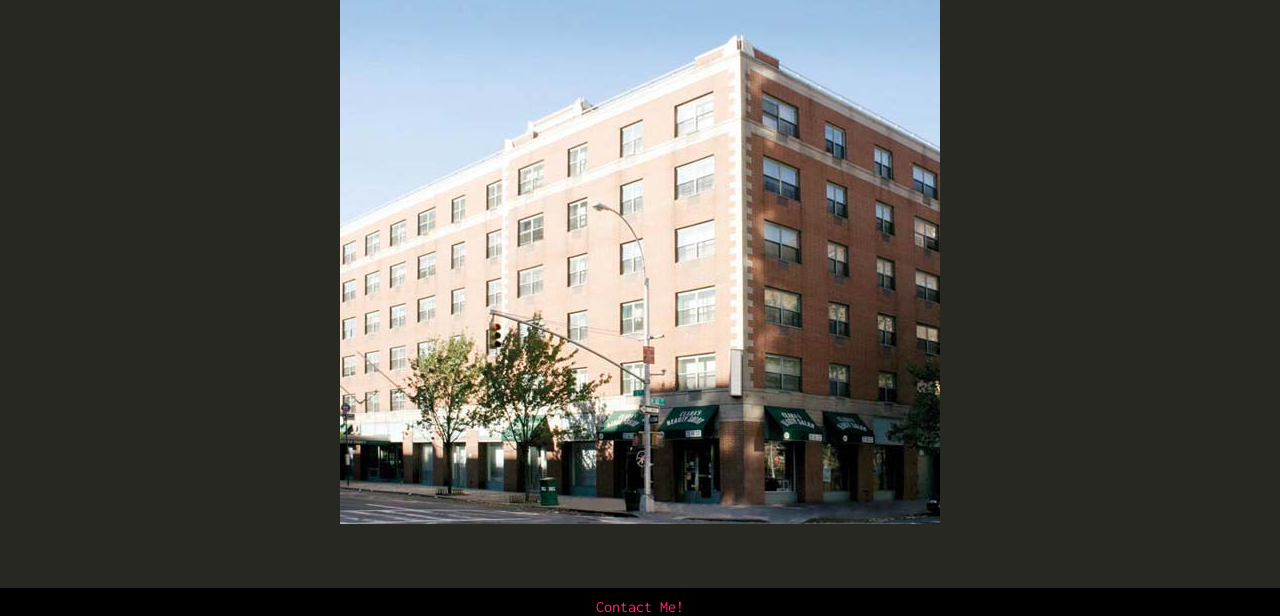
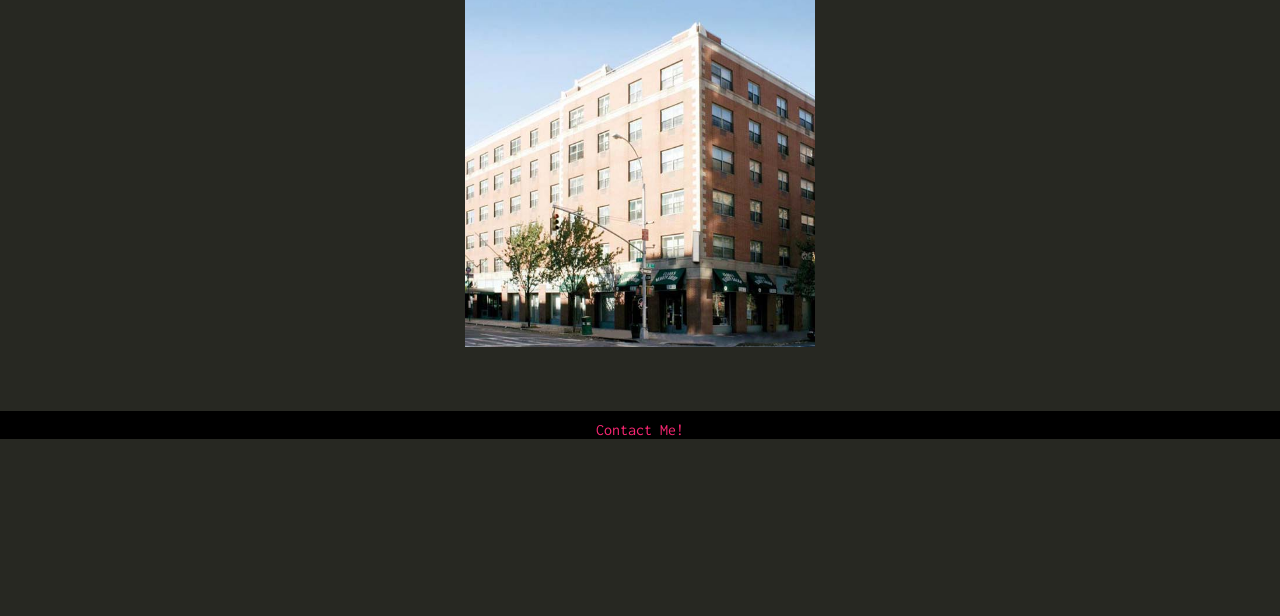
Before and after one commit to BrianCarela/pages-unit-1.5-master2, a plain HTML site: page Location.html in a window 1280 px wide. Shown: the part 318-934 px from the top of the page. After the commit the page ends 800 px from the top, so only its background shows below. Drawn offline with Linux system fonts and the light colour scheme.

Commit message:
dfghghfd
sdfgsdhfgfdh

```diff
--- a/Location.html
+++ b/Location.html
@@ -17,7 +17,7 @@
 			</ul>
 		</header>
 			<article>Harlem, NYC! This is where I grew up, and currently live.</article>
-			<img src="home.jpg">
+			<img src="home.jpg" width="350" height="350">
 		<footer>
 			<a href="Form.html" id="contact">Contact Me!</a>
 		</footer>
```
